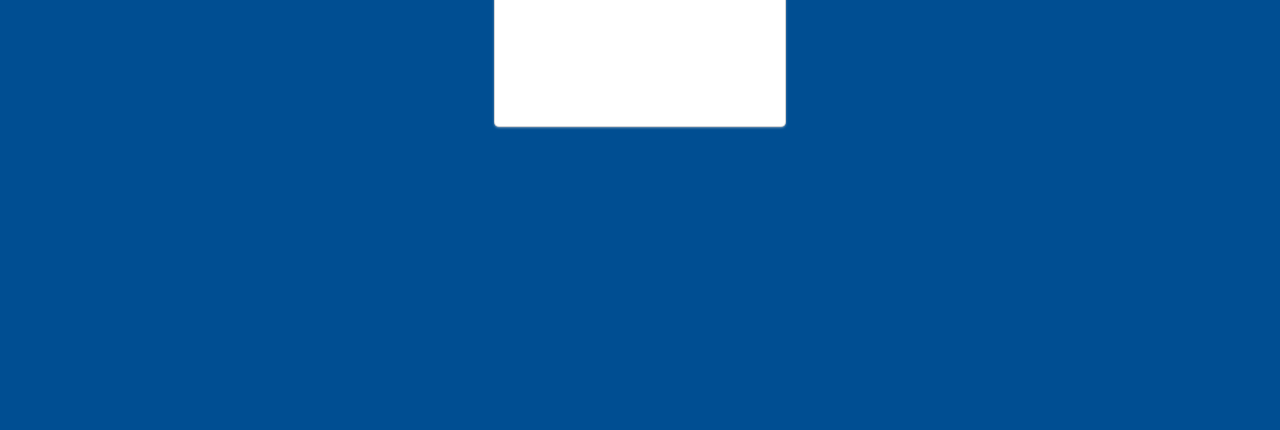
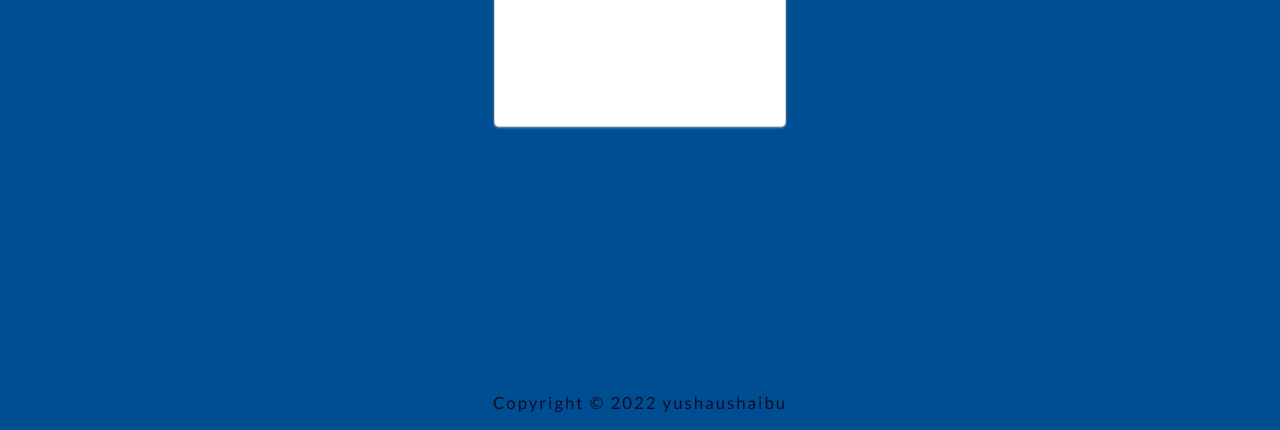
Before and after one commit to yushaushaibu/the_weather_app, a website: page index.html in a window 1280 px wide. Shown: the part 370-800 px from the top of the page. Drawn offline with nearby package versions, Linux system fonts and the light colour scheme.

Commit message:
copyright and year added

```diff
--- a/index.css
+++ b/index.css
@@ -12,7 +12,7 @@
 
 body {
   font-family: "Lato", sans-serif;
-  background: #0f0c29; /* fallback for old browsers */
+  background: #0f0c29;
   background: #004e92;
 }
 
@@ -102,3 +102,15 @@
   color: #fff;
   visibility: hidden;
 }
+
+.footer {
+  position: absolute;
+  bottom: 0;
+  left: 25%;
+  right: 25%;
+  padding: 15px;
+  font-size: 1.2rem;
+  text-align: center;
+  letter-spacing: 2px;
+  color: #0f0c29;
+}
--- a/index.html
+++ b/index.html
@@ -42,6 +42,13 @@
         </div>
     </main>
     <footer class="footer">
+        <p>
+            Copyright ©
+            <script>
+                document.write(new Date().getFullYear());
+            </script>
+            yushaushaibu
+        </p>
     </footer>
 
     <script src="index.js"></script>
--- a/index.js
+++ b/index.js
@@ -36,7 +36,7 @@
 
 input.addEventListener("input", debounce(onInput, 700));
 
-// Fetch weather data
+// fetch weather data
 const getWeather = async (location) => {
     const response = await axios.get('https://api.openweathermap.org/data/2.5/weather?', {
         params: {
```
